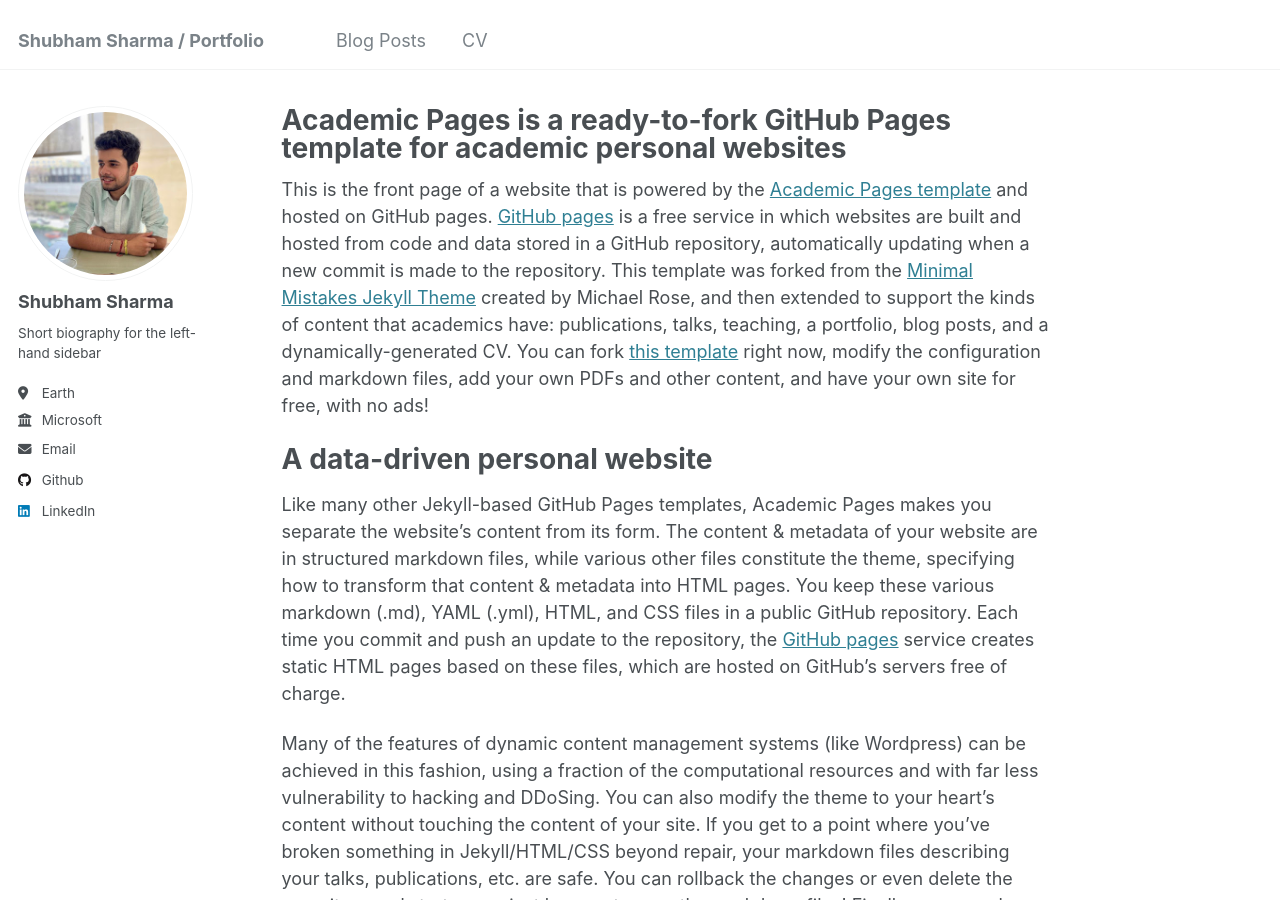
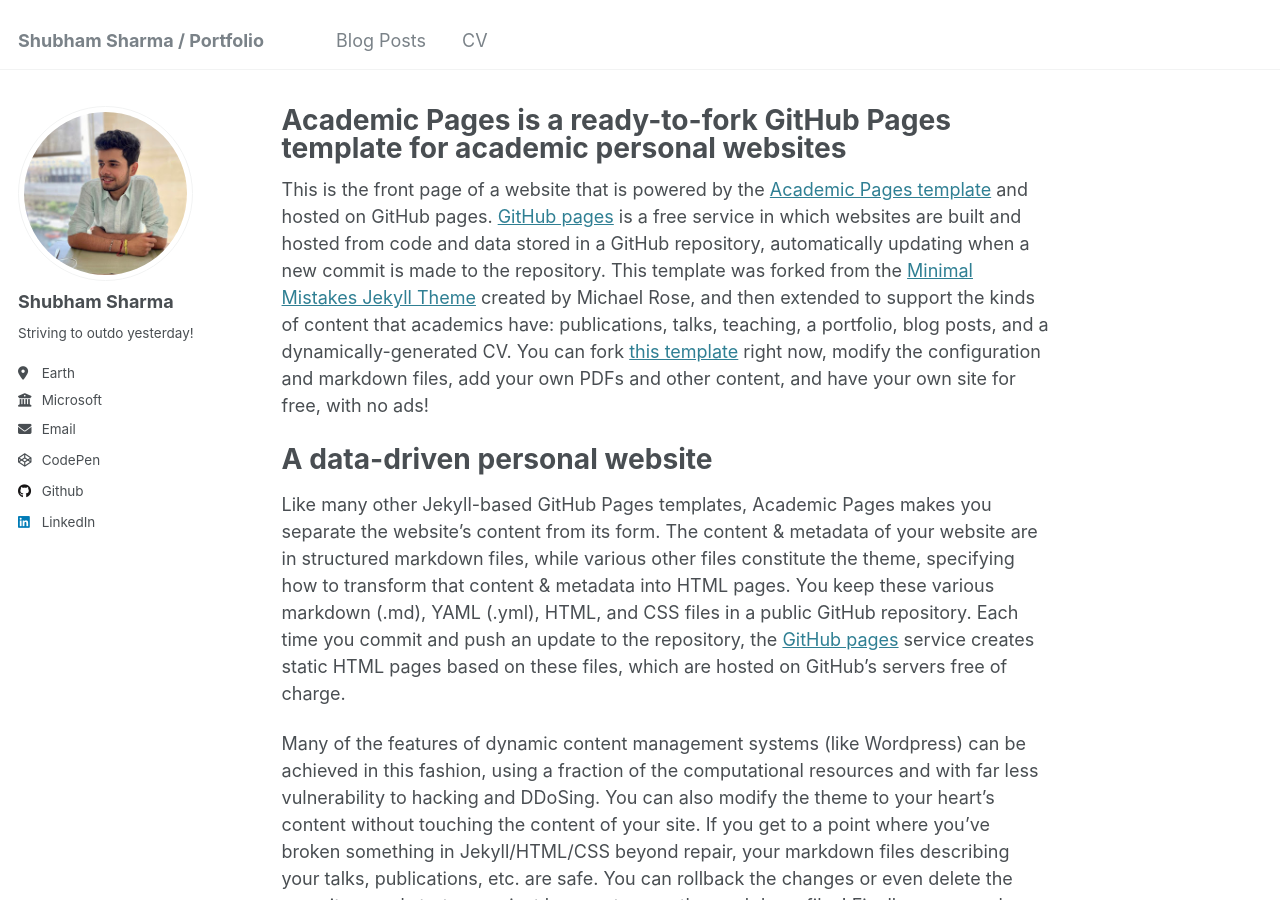
Before and after one commit to shubhamsrkdev/shubhamsrkdev.github.io, a Jekyll site: the page built from _pages/about.md, in a window 1280 px wide and 900 px high. Built offline with Jekyll 4.4.1, drawn with Linux system fonts in a browser that asks for light colours.

Commit message:
Update _config.yml

```diff
--- a/_config.yml
+++ b/_config.yml
@@ -24,7 +24,7 @@ author:
   avatar           : "profile.jpg"
   name             : "Shubham Sharma"
   pronouns         : # example: "she/her"
-  bio              : "Short biography for the left-hand sidebar"
+  bio              : "Striving to outdo yesterday!"
   location         : "Earth"
   employer         : "Microsoft"
   uri              : # URL
@@ -42,9 +42,9 @@ author:
 
   # Repositories and software development
   bitbucket        : # Username - Update with your username on the site
-  codepen          : # Username
+  github           : "shubhamsrkdev"
+  codepen          : "shubhamsrkdev"
   dribbble         : # Username
-  github           : "shubhamsrkdev"
   kaggle           : # Username
   stackoverflow    : # User number or user number and name (i.e., use "1" or "1/jeff-atwood")
 
```
